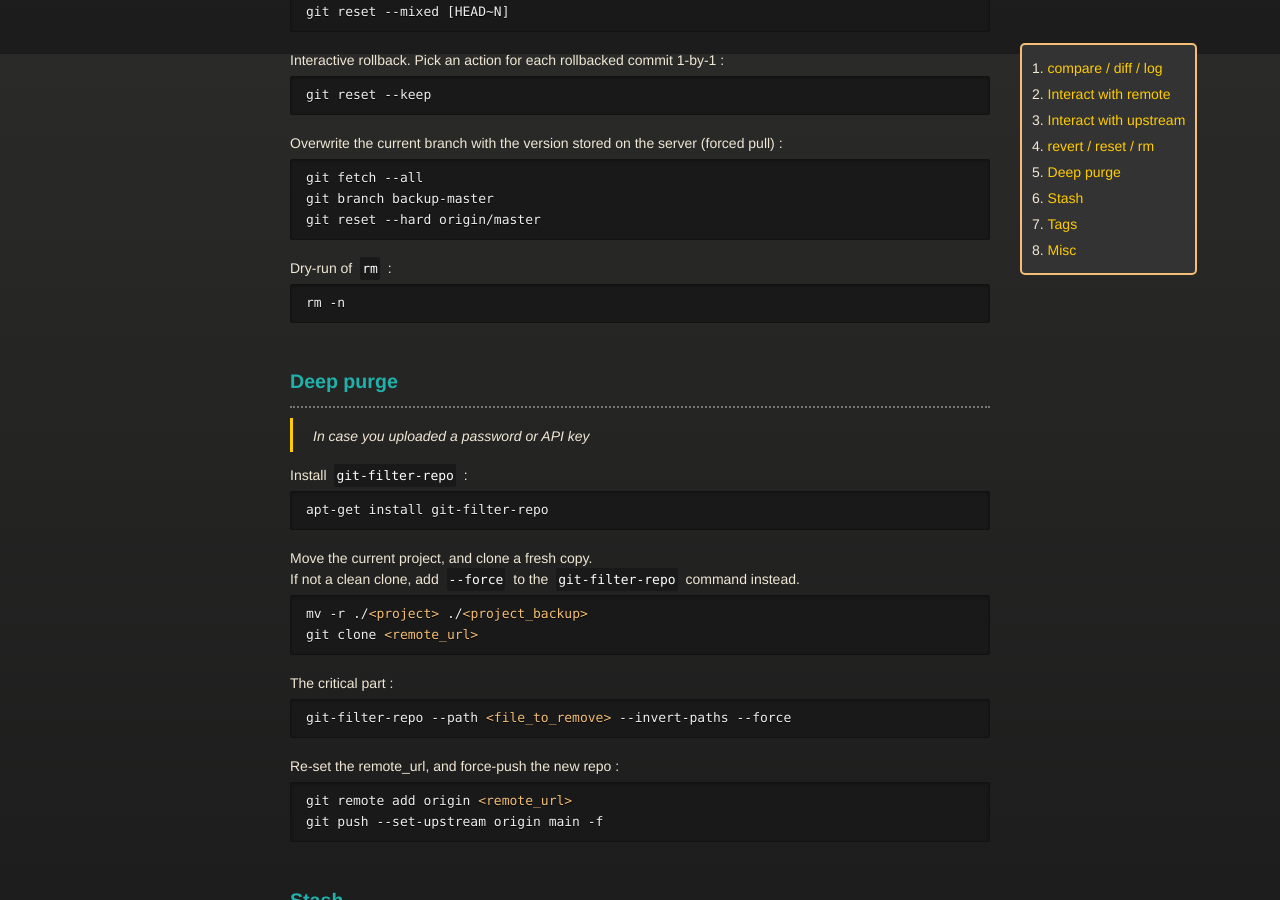
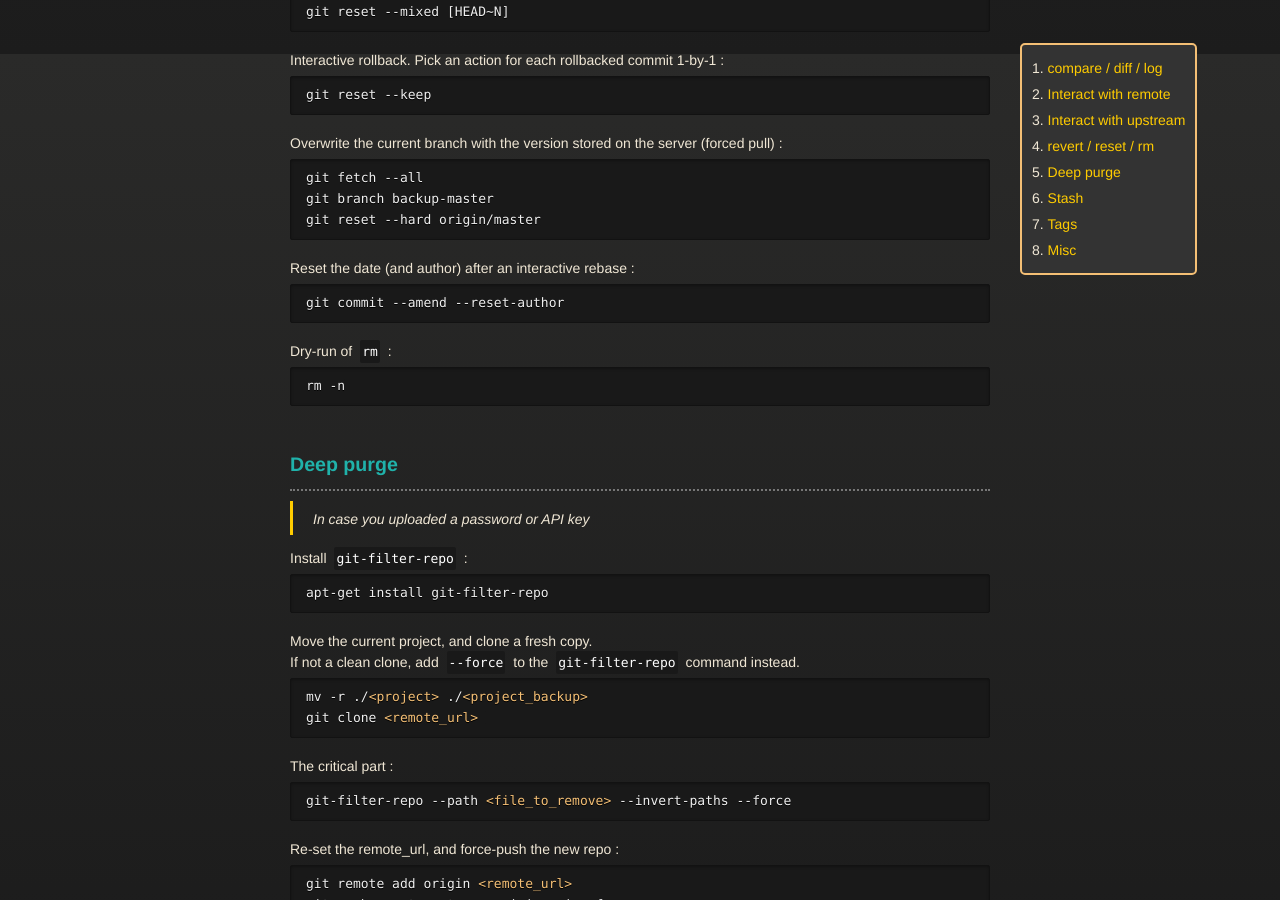
Before and after one commit to vincent-clipet/cheatsheets, a Jekyll site: the page built from markdown/git.md, in a window 1280 px wide and 900 px high, scrolled down 1746 px. Built offline with Jekyll 4.4.1, drawn with Linux system fonts in a browser that asks for light colours; our own code applies the rules of GitHub Pages for plain Markdown files.

Commit message:
feat(git): added refreshing data & author on existing commit

````diff
--- a/markdown/git.md
+++ b/markdown/git.md
@@ -130,6 +130,11 @@ Overwrite the current branch with the version stored on the server (forced pull)
 git fetch --all
 git branch backup-master
 git reset --hard origin/master
+```
+
+Reset the date (and author) after an interactive rebase :
+```md
+git commit --amend --reset-author
 ```
 
 Dry-run of `rm` :
````
